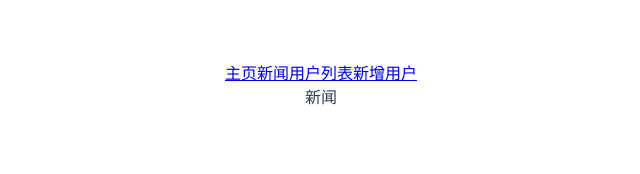
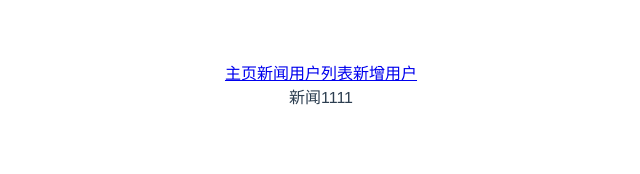
Before and after one commit to yuwenBoy/webdemo, a Vue app: page /news in a window 1280 px wide. Shown: the top 174 px of the page, without its empty margins (319-959 px from the left). Built offline with nearby package versions, Linux system fonts and the light colour scheme.

Commit message:
修改了文字

```diff
--- a/src/views/news.vue
+++ b/src/views/news.vue
@@ -1,3 +1,3 @@
 <template>
-    <div>新闻</div>
+    <div>新闻1111</div>
 </template>
```
